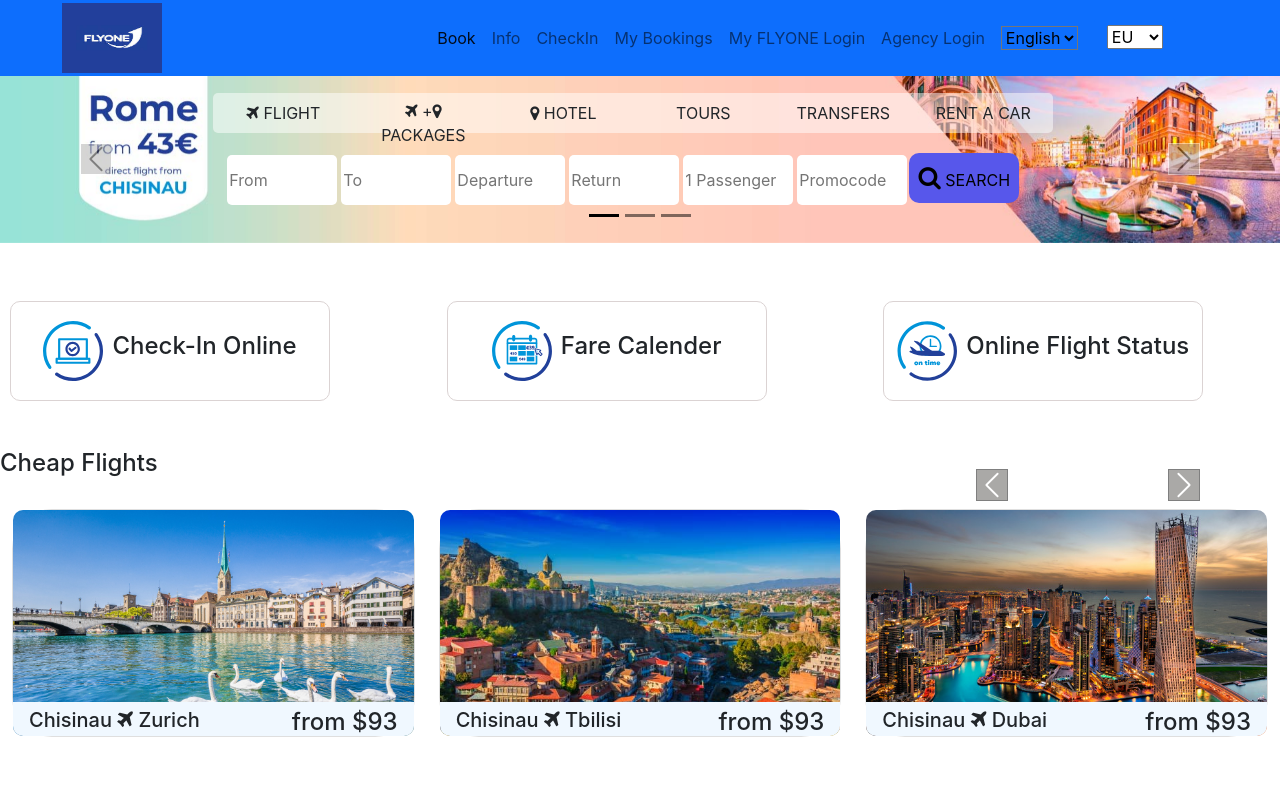
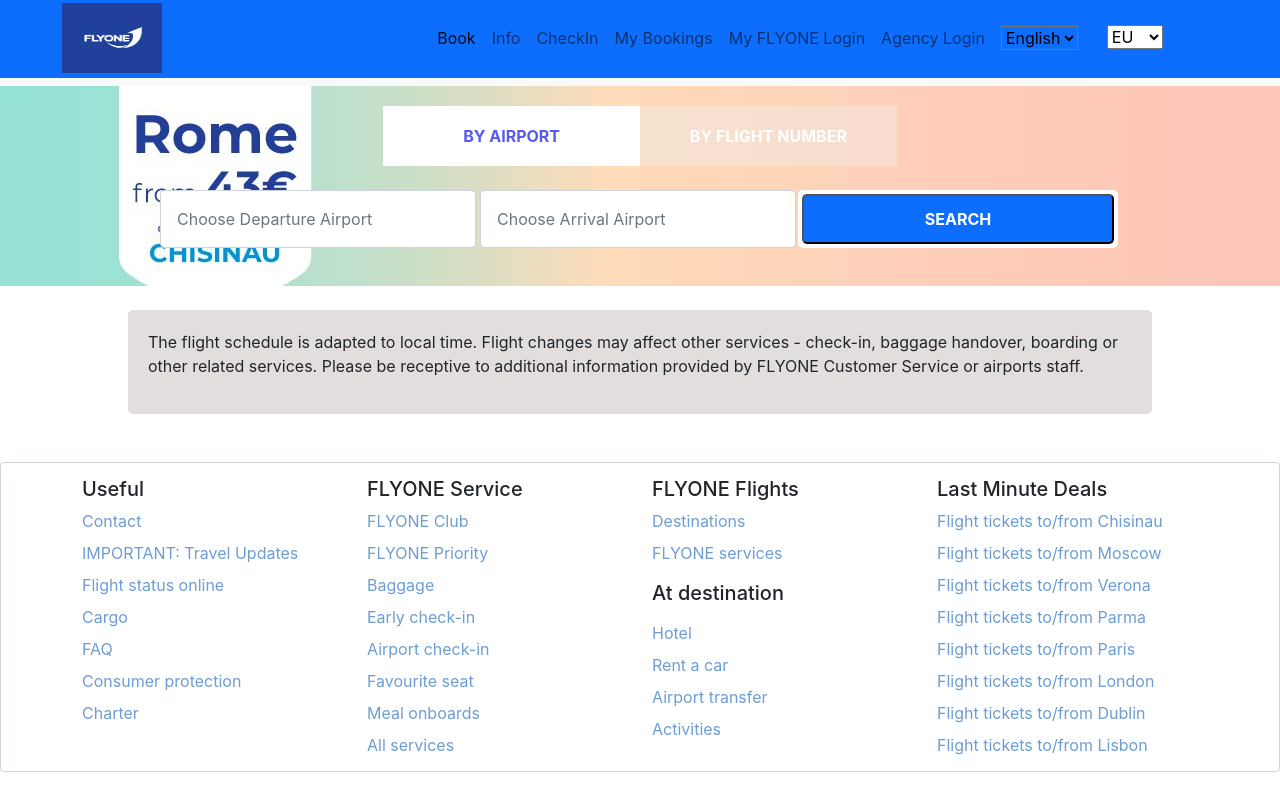
Before and after one commit to kamranlatifch/FLYONE-REACT, a React (Create React App) app: page / in a window 1280 px wide. Shown: the top 800 px of the page. Built offline with nearby package versions, Linux system fonts and the light colour scheme.

Commit message:
flight status page designe done

```diff
--- a/src/App.js
+++ b/src/App.js
@@ -16,14 +16,14 @@ function App() {
   return (
     <div>
       <Header />
-      <Slider />
+      {/* <Slider />
       <SearchSection />
       <CheckInStatus />
       <CheapFlightComponent />
       <AdditionalServices />
-      <SubscribeApp />
+      <SubscribeApp /> */}
       {/* <AllServices /> */}
-      {/*<FlightStatus /> */}
+      <FlightStatus />
       <Footer />
     </div>
   );
--- a/src/Components/HowToBook/FlightStatus/FlightStatus.css
+++ b/src/Components/HowToBook/FlightStatus/FlightStatus.css
@@ -1,22 +1,30 @@
 .flight-search-section{
     background-image: url(../../Images/Slider/1.jpg);
-    height: 200px;
-    margin-top: -10px;
+   height: 200px;
 }
+
 .flight-search-section .button{
     width: 20%;
     margin-top: 20px;
     font-weight: bolder;
     color: aliceblue;
     background-color: rgb(235, 238, 241,0.4);
-
+    border: none;
 }
 .flight-search-section .buttons{
     justify-content: center;
-
-
+    height:80px;
 }
 .search-inputs{
     display:flex;
 
 }
+.schedule-info{
+    justify-content: center;
+    width: 80%;
+    margin: auto;
+    margin-top: 80px;
+    background-color: rgb(226, 222, 222);
+    border-radius: 5px;
+    padding: 20px;
+}
--- a/src/Components/HowToBook/FlightStatus/FlightStatus.jsx
+++ b/src/Components/HowToBook/FlightStatus/FlightStatus.jsx
@@ -94,7 +94,7 @@ function FlightStatus() {
         )}
       </div>
 
-      <div className="col-8 my-4">
+      <div className="col-8 schedule-info my-4">
         <p>
           The flight schedule is adapted to local time. Flight changes may
           affect other services - check-in, baggage handover, boarding or other
```
